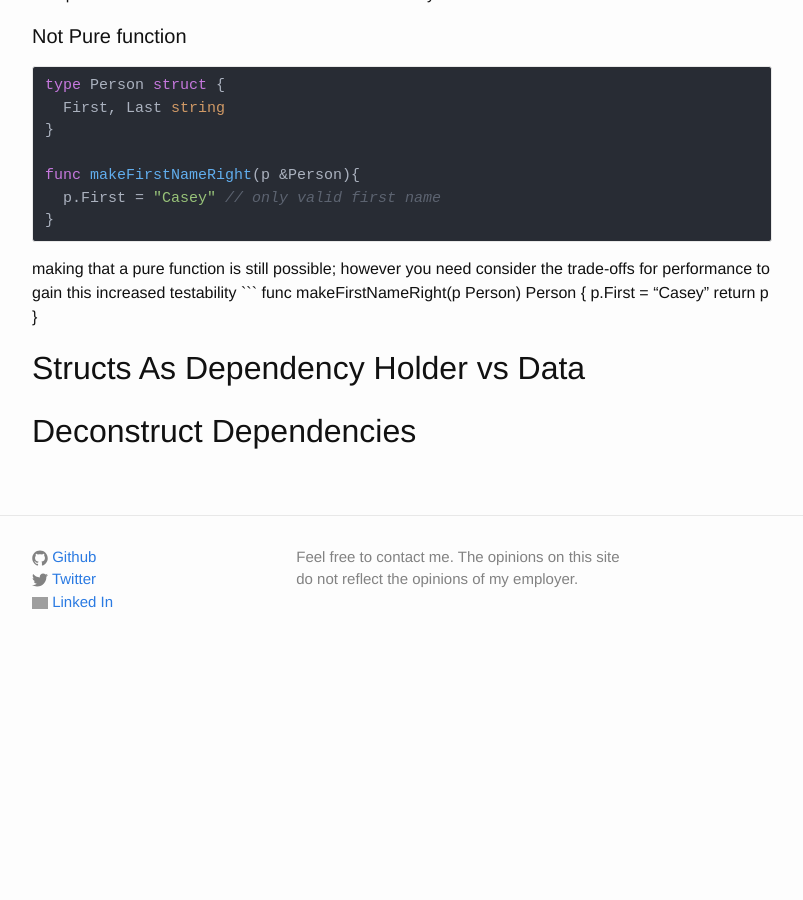
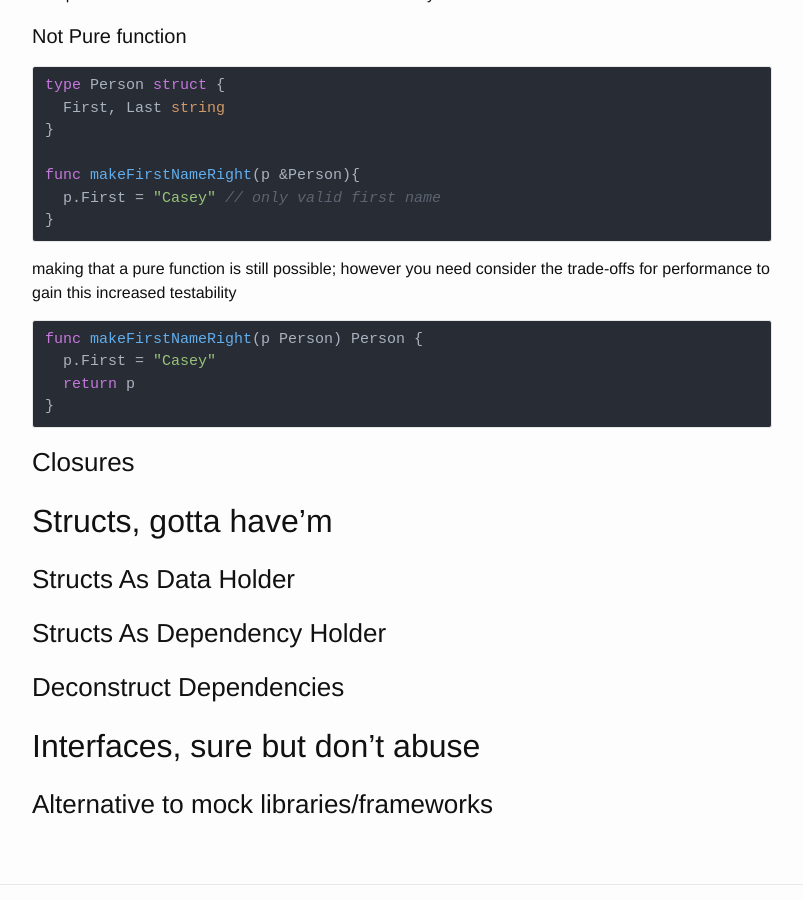
Before and after one commit to caseylmanus/caseylmanus.github.io, a Jekyll site: the page built from _posts/2020-05-19-Dont-Fake-First-Class-Testing-In-Go.md, in a window 1280 px wide and 900 px high, scrolled down 3032 px. Shown: the whole window, without its empty margins (238-1041 px from the left). Built offline with Jekyll 4.4.1, drawn with Linux system fonts in a browser that asks for light colours; nearby versions of some CDN libraries; before the commit the page ends 3705 px from its top, so only the background shows below that; grey boxes are pictures that could not be loaded.

Commit message:
more outline

````diff
--- a/_posts/2020-05-19-Dont-Fake-First-Class-Testing-In-Go.md
+++ b/_posts/2020-05-19-Dont-Fake-First-Class-Testing-In-Go.md
@@ -134,8 +134,19 @@ func makeFirstNameRight(p Person) Person {
   p.First = "Casey"
   return p
 }
+```
 
-## Structs As Dependency Holder vs Data
+### Closures
+
+## Structs, gotta have'm
+
+### Structs As Data Holder
+
+### Structs As Dependency Holder
+
+### Deconstruct Dependencies
 
 
-## Deconstruct Dependencies
+## Interfaces, sure but don't abuse
+
+### Alternative to mock libraries/frameworks
````
